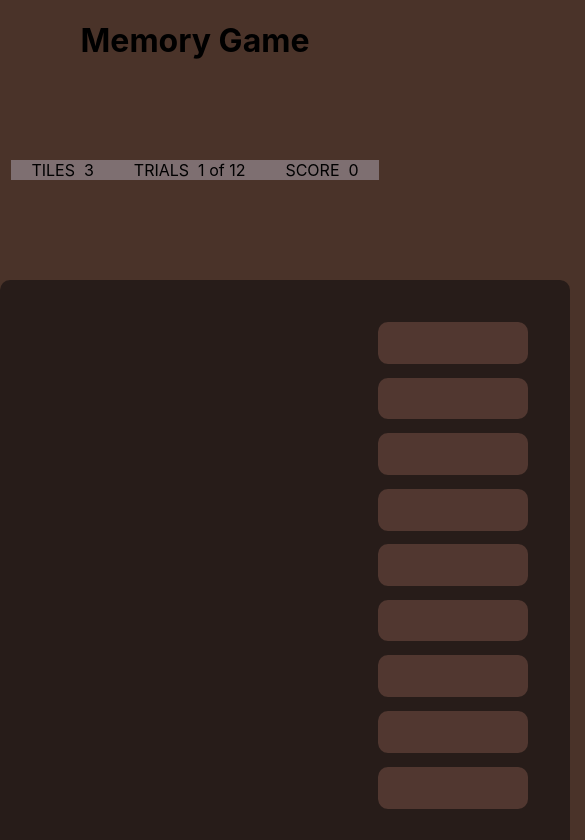
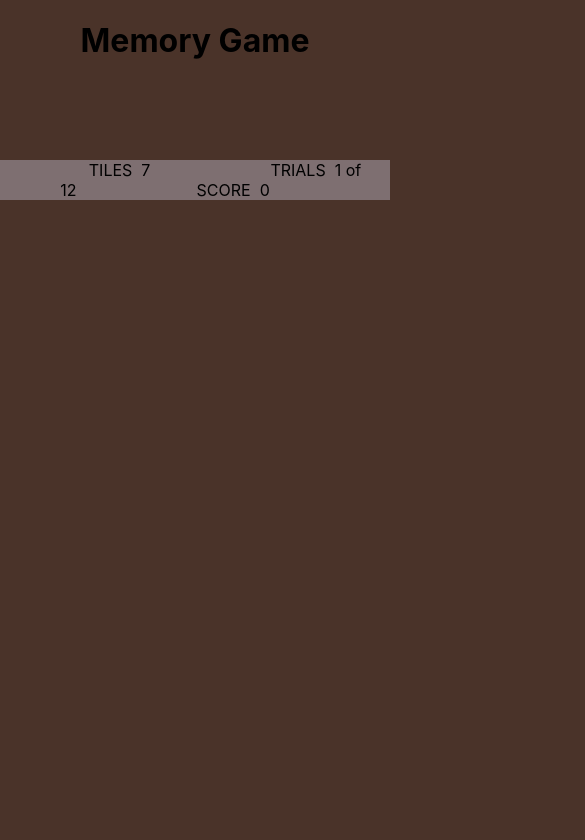
Before and after one commit to dshin21/COMP4711_assignment, a React (Create React App) app: page / in a window 390 px wide. Shown: the top 840 px of the page, 585 px wide, since content can reach past the window. Built offline with nearby package versions, Linux system fonts and the light colour scheme.

Commit message:
need to add media queries

```diff
--- a/src/App.scss
+++ b/src/App.scss
@@ -14,38 +14,95 @@ body {
   #numTiles,
   #trials,
   #playerScore {
-        padding: 10px;
+    margin: auto;
+    padding: 50px;
     margin: 10px;
     height: 10px;
   }
 }
 
-#root {
-    .playground {
-        padding: 35px;
-        width: 500px;
-        height: 500px;
-        margin: 100px auto;
-        border-radius: 10px;
-        background: #271c19;
+// #root {
+// .playground {
+// max-width: 25%; // max-height: 50%;
+// padding: 8px;
+// display: flex;
+// flex-wrap: wrap;
+// margin: auto;
+// background: #291c16;
+// &.start-rotate {
+//   transform: rotate(90deg);
+//   transition: 0.6s;
+// }
+.playground-3 {
+  max-width: 25%;
+  max-height: 50%;
+  padding: 8px;
   display: flex;
-        flex-wrap: row wrap;
-        justify-content: space-between;
-        perspective: 1000px;
-        &.start-rotate {
+  flex-wrap: wrap;
+  margin: auto;
+  margin-top: 50px;
+  background: #291c16;
+}
+
+.playground-4 {
+  max-width: 30%;
+  max-height: 50%;
+  padding: 8px;
+  display: flex;
+  flex-wrap: wrap;
+  margin: auto;
+  margin-top: 50px;
+  background: #291c16;
+}
+
+.playground-5 {
+  max-width: 40%;
+  max-height: 50%;
+  padding: 8px;
+  display: flex;
+  flex-wrap: wrap;
+  margin: auto;
+  margin-top: 50px;
+  background: #291c16;
+}
+
+.playground-6 {
+  max-width: 45%;
+  max-height: 50%;
+  padding: 8px;
+  display: flex;
+  flex-wrap: wrap;
+  margin: auto;
+  margin-top: 50px;
+  background: #291c16;
+}
+
+.playground-7 {
+  max-width: 55%;
+  max-height: 45%;
+  padding: 8px;
+  display: flex;
+  flex-wrap: wrap;
+  margin: auto;
+  margin-top: 50px;
+  background: #291c16;
+}
+
+.start-rotate {
   transform: rotate(90deg);
   transition: 0.6s;
 }
+
 .card {
-            width: 40%;
-            height: 30%;
+  width: 100px;
+  height: 100px;
+  margin: 5px auto;
+  display: inline-block;
   user-select: none;
   box-sizing: border-box;
   text-align: center;
-            margin: 7px;
   transition: 0.6s;
-            transform-style: preserve-3d;
-            position: relative;
+  transform-style: preserve-3d; // position: relative;
   div {
     backface-visibility: hidden;
     position: absolute;
@@ -55,11 +112,9 @@ body {
     height: 100%;
     border-radius: 10px;
     transition: 0.6s;
-                background: #513730;
+    background: #f4f5f7;
   }
   .front {
-                font-size: 50px;
-                line-height: 110px;
     cursor: pointer;
     color: darken(#f4f5f7, 20%);
     display: flex;
@@ -84,23 +139,5 @@ body {
     }
   }
 }
-    }
-}
 
-// @keyframes selected {
-//     0% {
-//         opacity: 0.2;
-//     }
-//     30% {
-//         opacity: 0.5;
-//     }
-//     50% {
-//         opacity: 0.9;
-//     }
-//     70% {
-//         opacity: 0.2;
-//     }
-//     100% {
-//         opacity: 0.3;
-//     }
 // }
--- a/src/Components/Board.js
+++ b/src/Components/Board.js
@@ -7,7 +7,7 @@ class Board extends Component {
   constructor(props) {
     super(props);
     this.state = {
-            currentDeckSize: 3,
+      currentDeckSize: 7,
       deck: [],
       selectedCards: [],
       playerScore: 0, //TODO:store in DB
@@ -23,6 +23,7 @@ class Board extends Component {
     // this.reset();
     //zero: wrong ans
     //one:  correct ans
+    // this.setState({ isRotated: false });//TODO: temp
     for (
       let zero = 0, one = 0;
       zero < this.state.currentDeckSize * this.state.currentDeckSize;
@@ -62,10 +63,7 @@ class Board extends Component {
   // if false, lose point -> reset -> prev level
   handleClick(name, index) {
     if (!this.state.selectedCards.some(e => e.name === name)) {
-            if (
-                this.state.selectedCards.length >=
-                this.state.currentDeckSize + 1
-            ) {
+      if (this.state.selectedCards.length >= this.state.currentDeckSize + 1) {
         this.check();
       } else {
         let deck = this.state.deck;
@@ -104,8 +102,7 @@ class Board extends Component {
               : this.state.currentDeckSize - 1,
 
           //TODO:store in DB
-                    playerScore:
-                        this.playerScore <= 0 ? 0 : this.playerScore - 1,
+          playerScore: this.playerScore <= 0 ? 0 : this.playerScore - 1,
 
           //TODO:store in DB
           playerName: ""
@@ -142,12 +139,20 @@ class Board extends Component {
       this.setState({
         isRotated: true
       });
-        } else {
-            this.setState({
-                isRotated: false
-            });
     }
   }
+
+  // determineContainerSize() {
+  //   let currentDeckSize = this.state.currentDeckSize;
+  //   switch (currentDeckSize) {
+  //     case 3:
+  //       return 3;
+  //     case 4:
+  //     case 5:
+  //     case 6:
+  //     case 7:
+  //   }
+  // }
 
   render() {
     return (
@@ -158,7 +163,7 @@ class Board extends Component {
           trials={this.state.trials}
         />
         <div
-                    className={`playground ${
+          className={`playground playground-${this.state.currentDeckSize} ${
             this.state.isRotated ? "start-rotate" : ""
           }`}
         >
@@ -169,9 +174,7 @@ class Board extends Component {
                 isClicked={currentCard.isClicked}
                 isAnswer={currentCard.isAnswer}
                 rotate={this.rotate}
-                                click={() =>
-                                    this.handleClick(currentCard.name, index)
-                                }
+                click={() => this.handleClick(currentCard.name, index)}
               />
             );
           })}
--- a/src/Components/Card.js
+++ b/src/Components/Card.js
@@ -14,7 +14,6 @@ class Card extends Component {
 
     componentDidMount() {
         setTimeout(() => {
-            console.log("Parent did mount.");
             this.state.isStart = false;
             this.forceUpdate();
             this.props.rotate();
```
Lines whose indentation alone changed are shown as unchanged.
